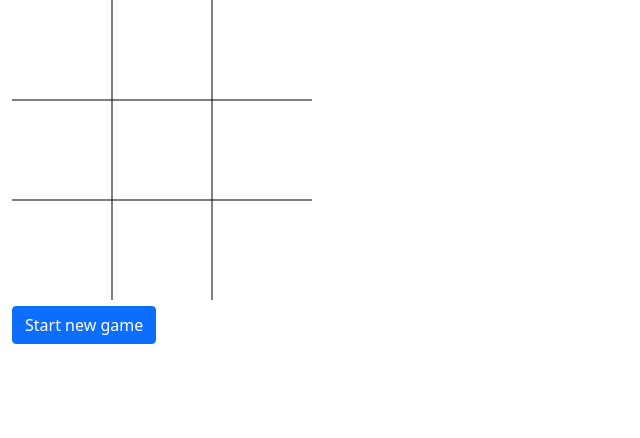
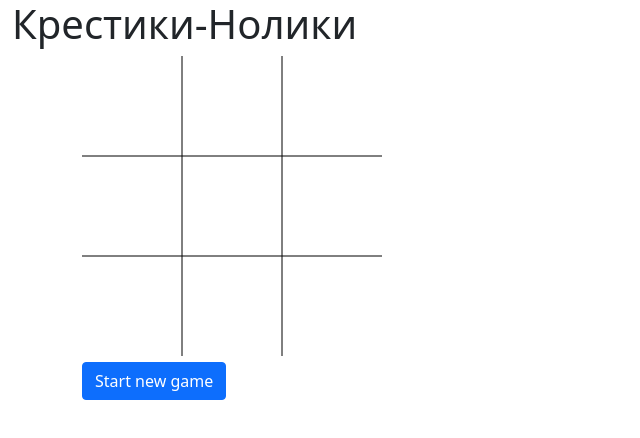
Before and after one commit to serbathome/tictoctoe, a plain HTML site: page index.html in a window 1280 px wide. Shown: the whole page, without its empty margins (0-640 px from the left). Drawn offline with nearby package versions, Linux system fonts and the light colour scheme.

Commit message:
styling update

```diff
--- a/index.html
+++ b/index.html
@@ -304,12 +304,13 @@
 
 <body>
     <div class="container-fluid">
-        <section>
+        <h1 class="alert-heading">Крестики-Нолики</h1>
+        <div class="container">
             <canvas id="field" width="300" height="300"></canvas>
-        </section>
-        <section>
+        </div>
+        <div class="container">
             <button class="btn btn-primary" type="reset" id="reset">Start new game</button>
-        </section>
+        </div>
     </div>
 </body>
 
```
